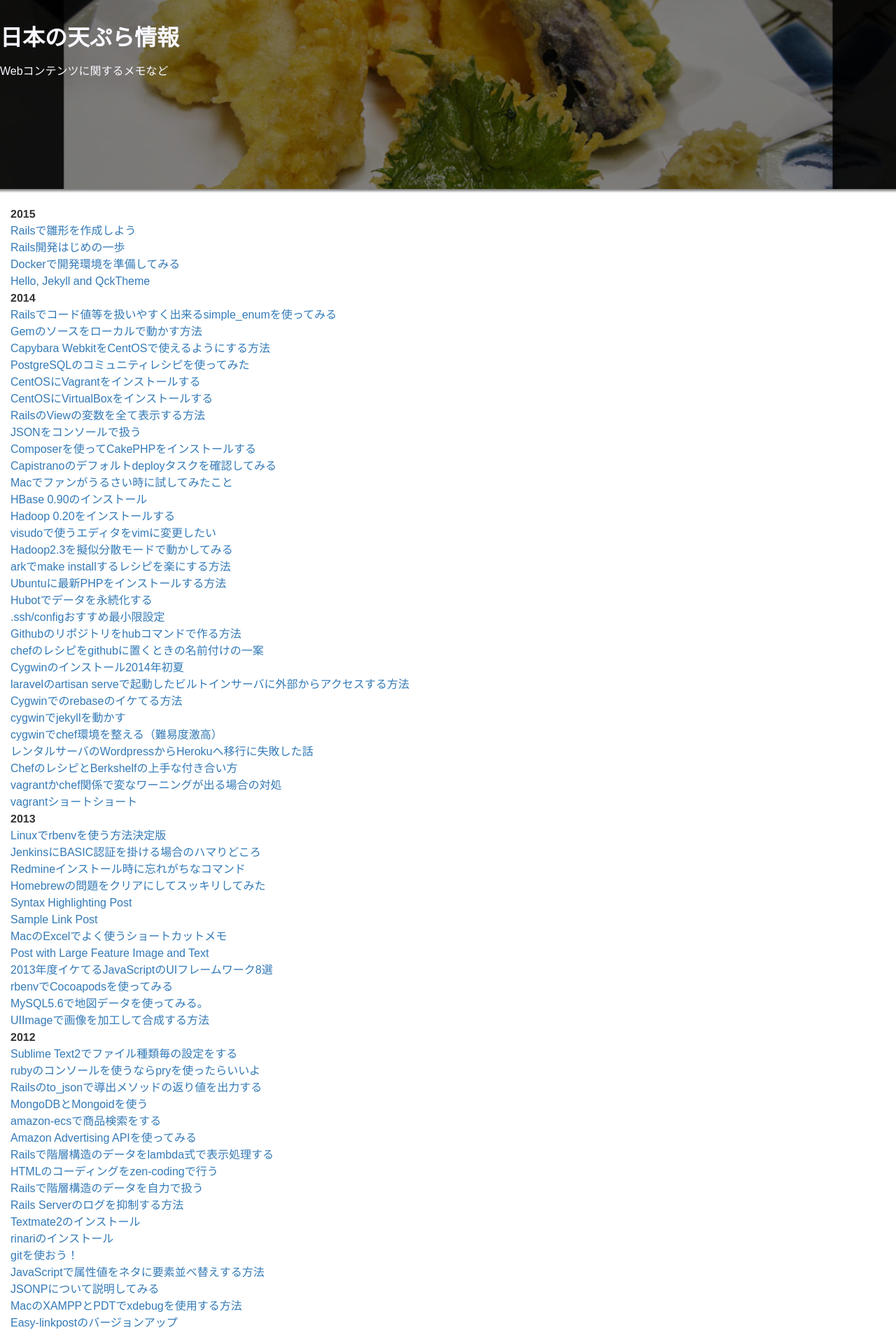
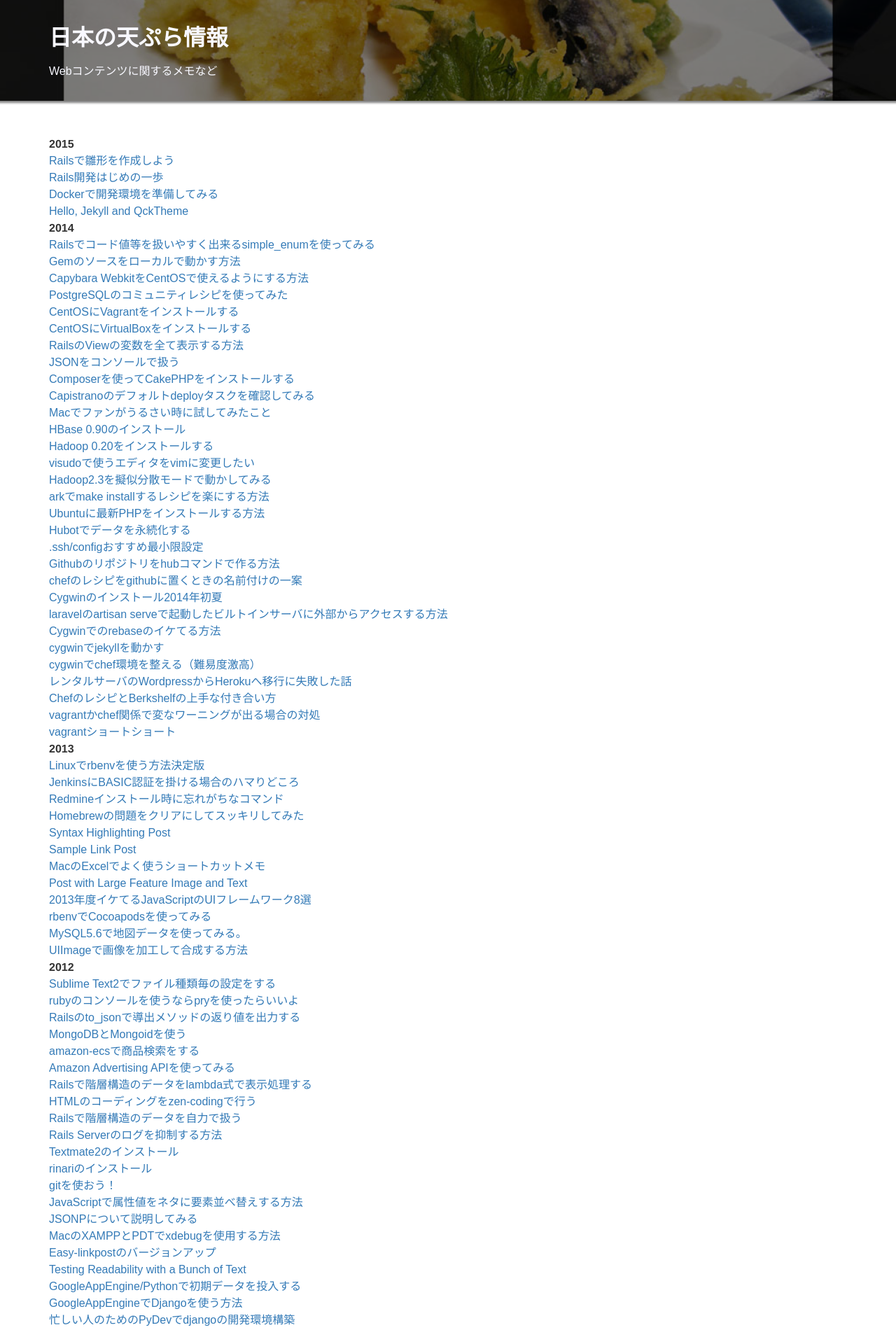
Before and after one commit to tmpla/tmpla.github.io, a Jekyll site: the page built from posts.html, in a window 1280 px wide. Shown: the top 1900 px of the page at 70% size. Built offline with Jekyll 4.4.1, drawn with Linux system fonts in a browser that asks for light colours.

Commit message:
change layout post-index

```diff
--- a/_config.yml
+++ b/_config.yml
@@ -30,6 +30,7 @@ kramdown:
   toc_levels: 1..6
   enable_coderay: false
 
+paginate: 10
 #
 ###################################
 # Jekyll configuration
--- a/_layouts/post-index.html
+++ b/_layouts/post-index.html
@@ -3,14 +3,32 @@ layout: default
 ---
 <header id="top">
   <div id="top-layer">
-    <div class="top-meta">
-      <h1>{{ site.title }}</h1>
-      <p>{{ site.description }}</p>
+    <div class="container">
+      <div class="top-meta">
+        <h1>{{ site.title }}</h1>
+        <p>{{ site.description }}</p>
+      </div>
     </div>
   </div>
 </header>
-<div class="container-fluid">
-  <div class="row col-md-8">
+<div class="container">
+  <div class="row">
+    <ul class="list-group post-index">
+      {% for post in paginator.posts %}
+        <li class="list-group-item post-item">
+          <a href="{{ site.url }}{{ post.url }}" title="{{ post.title }}">{{ post.title }}</a>
+            <ul class="tags">
+              {% for tag in post.tags %}
+                <li><a href="#">{{ tag }}</a></li>
+              {% endfor %}
+            </ul>
+        </li>
+      {% endfor %}
+    </ul>
+  </div>
+</div>
+<div class="container">
+  <div class="row col-xs-8">
     {{ content }}
   </div>
 </div>
--- a/_sass/pages/_layout.scss
+++ b/_sass/pages/_layout.scss
@@ -1,6 +1,5 @@
 #top {
   width: 100%;
-  height: 30vh;
   background: url("../images/tmpla/head.jpg") no-repeat center;
   background-size: cover;
   margin-bottom: 24px;
@@ -37,11 +36,11 @@
   a {
     margin-left: 20px;
     padding: 0 10px 0 12px;
-    background: #0089e0;
-    color: #fff;
+    color: #333;
     text-decoration: none;
     border-bottom-right-radius: 4px;
     border-top-right-radius: 4px;
+    background: rgba(241,218,54,1); /* Old browsers */
     &:before {
       content: "";
       float: left;
@@ -50,7 +49,7 @@
       left: -12px;
       width: 0;
       height: 0;
-      border-color: transparent #0089e0 transparent transparent;
+      border-color: transparent rgba(241,218,54,1) transparent transparent;
       border-style: solid;
       border-width: 12px 12px 12px 0;
     }
@@ -67,14 +66,31 @@
       box-shadow: -1px -1px 2px #004977;
     }
     &:hover {
-      background: #555;
+      /* Permalink - use to edit and share this gradient: http://colorzilla.com/gradient-editor/#fefcea+0,f1da36+100;Gold+3D */
+      background: rgb(254,252,234); /* Old browsers */
+      background: -moz-radial-gradient(center, ellipse cover,  rgba(254,252,234,1) 0%, rgba(241,218,54,1) 100%); /* FF3.6-15 */
+      background: -webkit-radial-gradient(center, ellipse cover,  rgba(254,252,234,1) 0%,rgba(241,218,54,1) 100%); /* Chrome10-25,Safari5.1-6 */
+      background: radial-gradient(ellipse at center,  rgba(254,252,234,1) 0%,rgba(241,218,54,1) 100%); /* W3C, IE10+, FF16+, Chrome26+, Opera12+, Safari7+ */
+      filter: progid:DXImageTransform.Microsoft.gradient( startColorstr='#fefcea', endColorstr='#f1da36',GradientType=1 ); /* IE6-9 fallback on horizontal gradient */
+
     }
-    &:hover:before {
-      border-color: transparent #555 transparent transparent;;
+    &:before:hover {
+      border-color: transparent rgba(241,218,54,1) transparent transparent;;
     }
   }
 }
 
+.post-index {
+  li.post-item {
+    overflow: hidden;
+    a {
+      font-weight: bold;
+      font-size: larger;
+      display: inline-block;
+      margin: 12px;
+    }
+  }
+}
 .post {
   .post-header {
     background-color: #f0f8ff;
```
